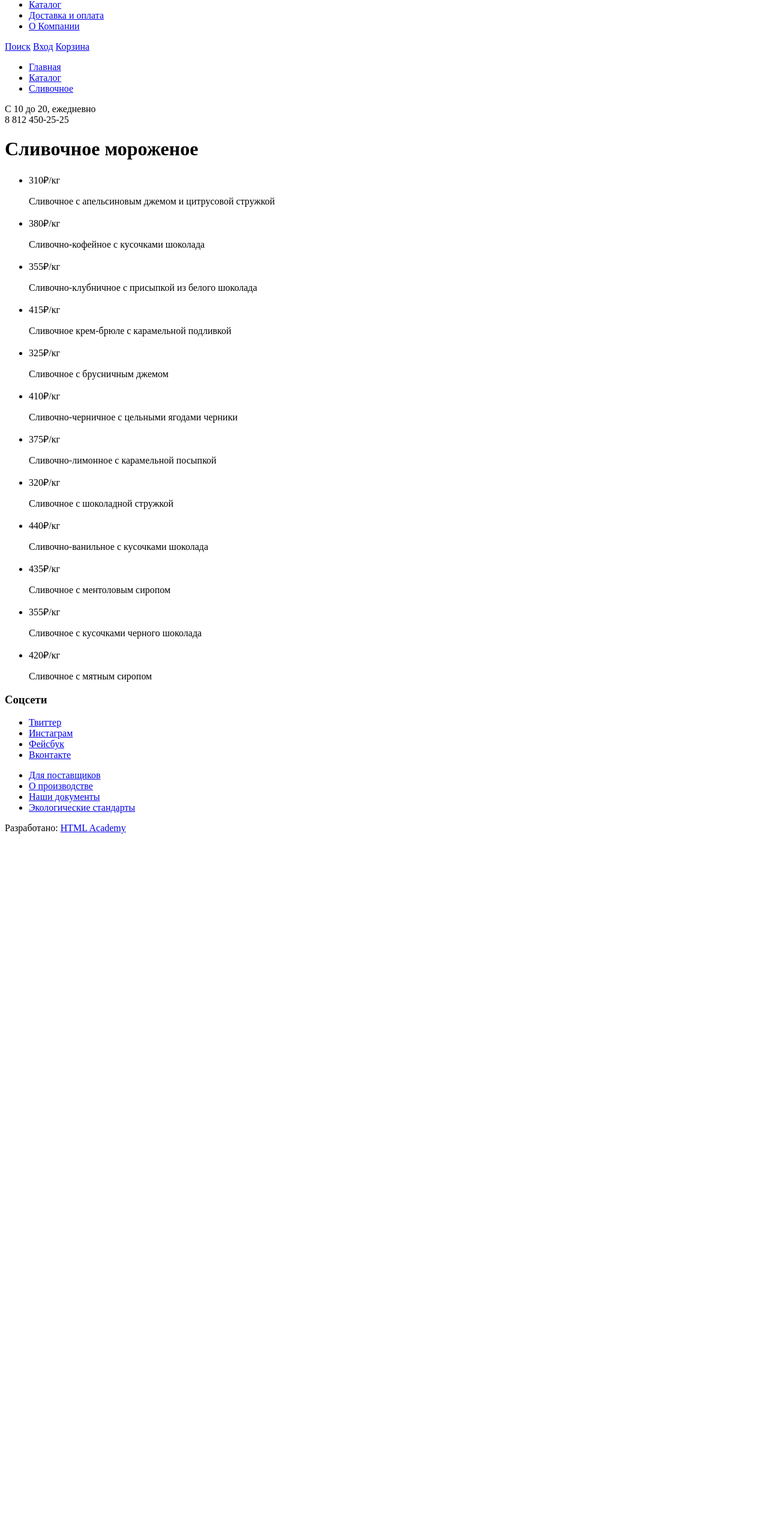
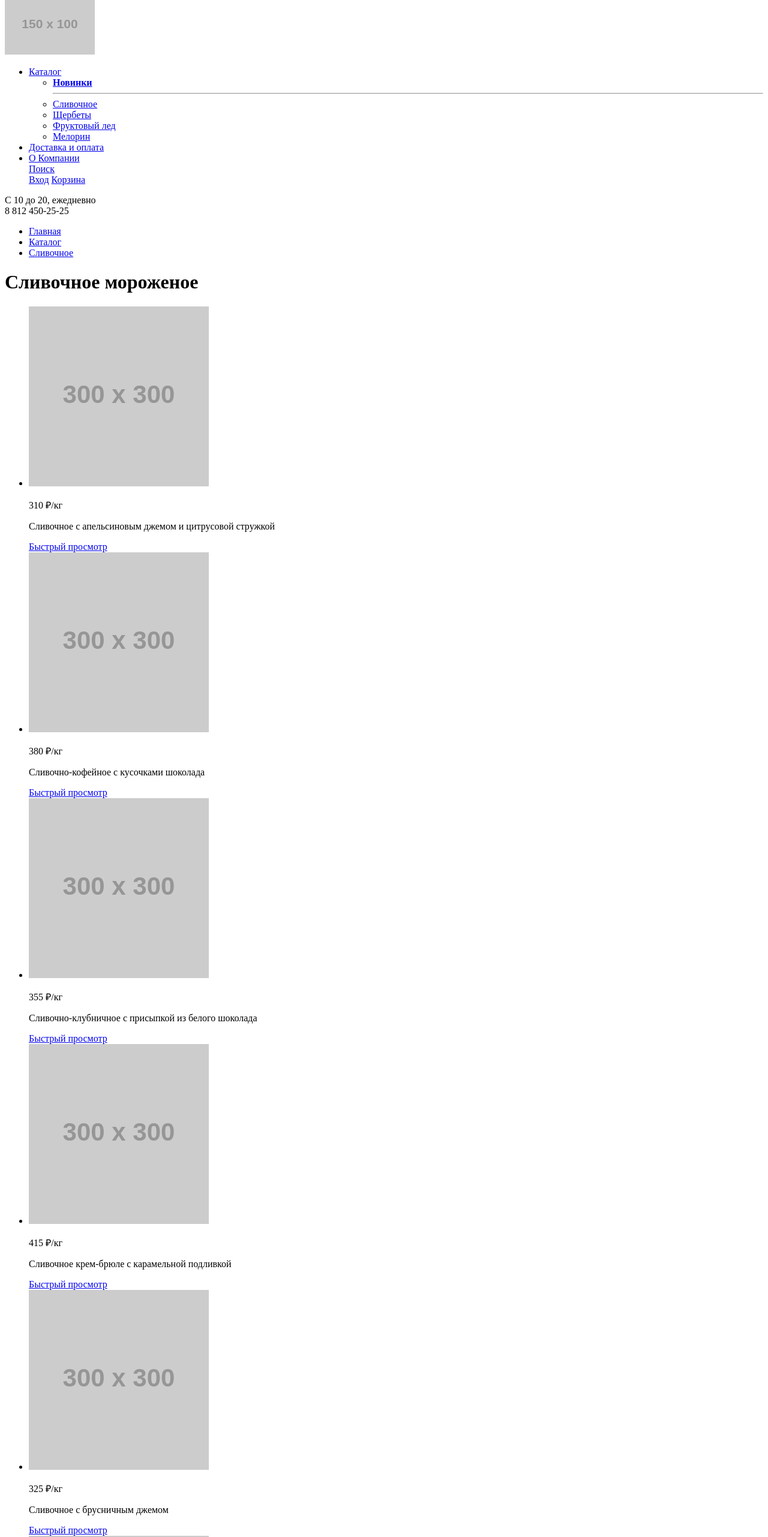
Before and after one commit to Nika-ops/1399581-gllacy-28, a plain HTML site: page catalog.html in a window 1280 px wide. Shown: the part 17-2580 px from the top of the page at 60% size. Before the commit the page ends 1423 px from the top, so only its background shows below. Drawn offline with Linux system fonts and the light colour scheme; placeholder pictures from the web are drawn by us.

Commit message:
Переделала

```diff
--- a/catalog.html
+++ b/catalog.html
@@ -7,16 +7,29 @@
   <body>
    <header>
     <nav>
-      <a img src="https://via.placeholder.com/150x100" alt="Логотип Глейси"></a>
+      <a href="index.html">
+       <img src="https://via.placeholder.com/150x100" alt="Логотип Глейси"></img>
+      </a>
       <ul>
        <li><a href="blank.html">Каталог</a></li>
+        <ul>
+          <li><b><a href="blank.html">Новинки</a></b></li>
+          <hr>
+          <li><a href="catalog.html">Сливочное</a></li>
+          <li><a href="blank.html">Щербеты</a></li>
+          <li><a href="blank.html">Фруктовый лед</a></li>
+          <li><a href="blank.html">Мелорин</a></li>
+        </ul>
+        <div>
          <li><a href="blank.html">Доставка и оплата</a></li>
          <li><a href="blank.html">О Компании</a></li>
-      </ul>
          <a href="blank.html">Поиск</a>
+        </div>
       <a href="blank.html">Вход</a>
       <a href="blank.html">Корзина</a>
     </nav>
+    <p>С 10 до 20, ежедневно <br>
+      8 812 450-25-25</p>
    </header>
    <main>
       <ul>
@@ -24,115 +37,116 @@
         <li><a href="catalog.html">Каталог</a></li>
         <li><a href="blank.html">Сливочное</a></li>
       </ul>
-      <section>
-          <p>С 10 до 20, ежедневно <br>
-        8 812 450-25-25</p>
-      </section>
       <h1>Сливочное мороженое</h1>
       <ul>
         <li>
-              <a img src="https://via.placeholder.com/300x300"
-              alt="С апельсиновым джемом и цитрусовой стружкой"></a>
-              <p>310₽/кг</p>
+            <img src="https://via.placeholder.com/300x300"
+            alt="С апельсиновым джемом и цитрусовой стружкой"></img>
+             <p>310 ₽<span>/кг</span></p>
              <p>Сливочное с апельсиновым джемом и цитрусовой стружкой</p>
+             <a href="blank.html">Быстрый просмотр</a>
         </li>
         <li>
-              <a img src="https://via.placeholder.com/300x300"
-              alt="Кофейное с кусочками шоколада"></a>
-              <p>380₽/кг</p>
+           <img src="https://via.placeholder.com/300x300"
+            alt="Кофейное с кусочками шоколада"></img>
+           <p>380 ₽<span>/кг</span></p>
            <p>Сливочно-кофейное с кусочками шоколада</p>
+           <a href="blank.html">Быстрый просмотр</a>
         </li>
         <li>
-            <a img src="https://via.placeholder.com/300x300"
-            alt="Клубничное с присыпкой из белого шоколада"></a>
-            <p>355₽/кг</p>
+          <img src="https://via.placeholder.com/300x300"
+          alt="Клубничное с присыпкой из белого шоколада"></img>
+          <p>355 ₽<span>/кг</span></p>
           <p>Сливочно-клубничное с присыпкой из белого шоколада</p>
+          <a href="blank.html">Быстрый просмотр</a>
         </li>
         <li>
-            <a img src="https://via.placeholder.com/300x300"
-            alt="Крем-брюле с карамельной подливкой"></a>
-            <p>415₽/кг</p>
+          <img src="https://via.placeholder.com/300x300"
+          alt="Крем-брюле с карамельной подливкой"></img>
+          <p>415 ₽<span>/кг</span></p>
           <p>Сливочное крем-брюле с карамельной подливкой</p>
+          <a href="blank.html">Быстрый просмотр</a>
         </li>
         <li>
-            <a img src="https://via.placeholder.com/300x300"
-            alt="С брусничным джемом"></a>
-            <p>325₽/кг</p>
+         <img src="https://via.placeholder.com/300x300"
+          alt="С брусничным джемом"></img>
+          <p>325 ₽<span>/кг</span></p>
           <p>Сливочное с брусничным джемом</p>
+          <a href="blank.html">Быстрый просмотр</a>
         </li>
         <li>
-            <a img src="https://via.placeholder.com/300x300"
-            alt="Черничное с цельными ягодами черники"></a>
-            <p>410₽/кг</p>
+         <img src="https://via.placeholder.com/300x300"
+         alt="Черничное с цельными ягодами черники"></img>
+         <p>410 ₽<span>/кг</span></p>
          <p>Сливочно-черничное с цельными ягодами черники</p>
+         <a href="blank.html">Быстрый просмотр</a>
         </li>
         <li>
-            <a img src="https://via.placeholder.com/300x300"
-            alt="Лимонное с карамельной посыпкой"></a>
-            <p>375₽/кг</p>
+         <img src="https://via.placeholder.com/300x300"
+          alt="Лимонное с карамельной посыпкой"></img>
+          <p>375 ₽<span>/кг</span></p>
           <p>Сливочно-лимонное с карамельной посыпкой</p>
+          <a href="blank.html">Быстрый просмотр</a>
         </li>
         <li>
-            <a img src="https://via.placeholder.com/300x300"
-            alt="С шоколадной стружкой"></a>
-            <p>320₽/кг</p>
+          <img src="https://via.placeholder.com/300x300"
+           alt="С шоколадной стружкой"></img>
+           <p>320 ₽<span>/кг</span></p>
            <p>Сливочное с шоколадной стружкой</p>
+           <a href="blank.html">Быстрый просмотр</a>
         </li>
         <li>
-            <a img src="https://via.placeholder.com/300x300"
-            alt="Ванильное с кусочками шоколада"></a>
-            <p>440₽/кг</p>
+         <img src="https://via.placeholder.com/300x300"
+         alt="Ванильное с кусочками шоколада"></img>
+         <p>440 ₽<span>/кг</span></p>
          <p>Сливочно-ванильное с кусочками шоколада</p>
+         <a href="blank.html">Быстрый просмотр</a>
         </li>
         <li>
-            <a img src="https://via.placeholder.com/300x300"
-            alt="С ментоловым сиропом"></a>
-            <p>435₽/кг</p>
+         <img src="https://via.placeholder.com/300x300"
+         alt="С ментоловым сиропом"></img>
+         <p>435 ₽<span>/кг</span></p>
          <p>Сливочное с ментоловым сиропом</p>
+         <a href="blank.html">Быстрый просмотр</a>
         </li>
         <li>
-            <a img src="https://via.placeholder.com/300x300"
-            alt="С кусочками черного шоколада"></a>
-            <p>355₽/кг</p>
+          <img src="https://via.placeholder.com/300x300"
+          alt="С кусочками черного шоколада"></img>
+          <p>355 ₽<span>/кг</span></p>
           <p>Сливочное с кусочками черного шоколада</p>
+          <a href="blank.html">Быстрый просмотр</a>
         </li>
         <li>
-            <a img src="https://via.placeholder.com/300x300"
-            alt="С мятным сиропом"></a>
-            <p>420₽/кг</p>
+          <img src="https://via.placeholder.com/300x300"
+          alt="С мятным сиропом"></img>
+          <p>420 ₽<span>/кг</span></p>
           <p>Сливочное с мятным сиропом</p>
+          <a href="blank.html">Быстрый просмотр</a>
         </li>
       </ul>
   </main>
       <footer>
-        <section>
+        <div>
          <h3>Соцсети</h3>
          <ul>
-        <li>
-        <a href="#">Твиттер</a>
-        </li>
-        <li>
-        <a href="#">Инстаграм</a>
-        </li>
-        <li>
-        <a href="#">Фейсбук</a>
-        </li>
-        <li>
-        <a href="#">Вконтакте</a>
-        </li>
+           <li><a href="#">Твиттер</a></li>
+           <li><a href="#">Инстаграм</a></li>
+           <li><a href="#">Фейсбук</a></li>
+           <li><a href="#">Вконтакте</a></li>
          </ul>
-        </section>
-        <section>
+        </div>
+        <div>
          <ul>
           <li><a href="blank.html">Для поставщиков</a></li>
           <li><a href="blank.html">О производстве</a></li>
           <li><a href="blank.html">Наши документы</a></li>
           <li><a href="blank.html">Экологические стандарты</a></li>
          </ul>
-      </section>
+        </div>
         <p>
-        Разработано:
-        <a href="https://htmlacademy.ru">HTML Academy</a>
+         Сделано в
+         <a href="https://htmlacademy.ru/intensive/htmlcss">HTML Academy</a>
+         © 2019
         </p>
       </footer>
      </body>
```
Also changed, not shown: index.html (+42 -38 lines). Lines whose indentation alone changed are shown as unchanged.
